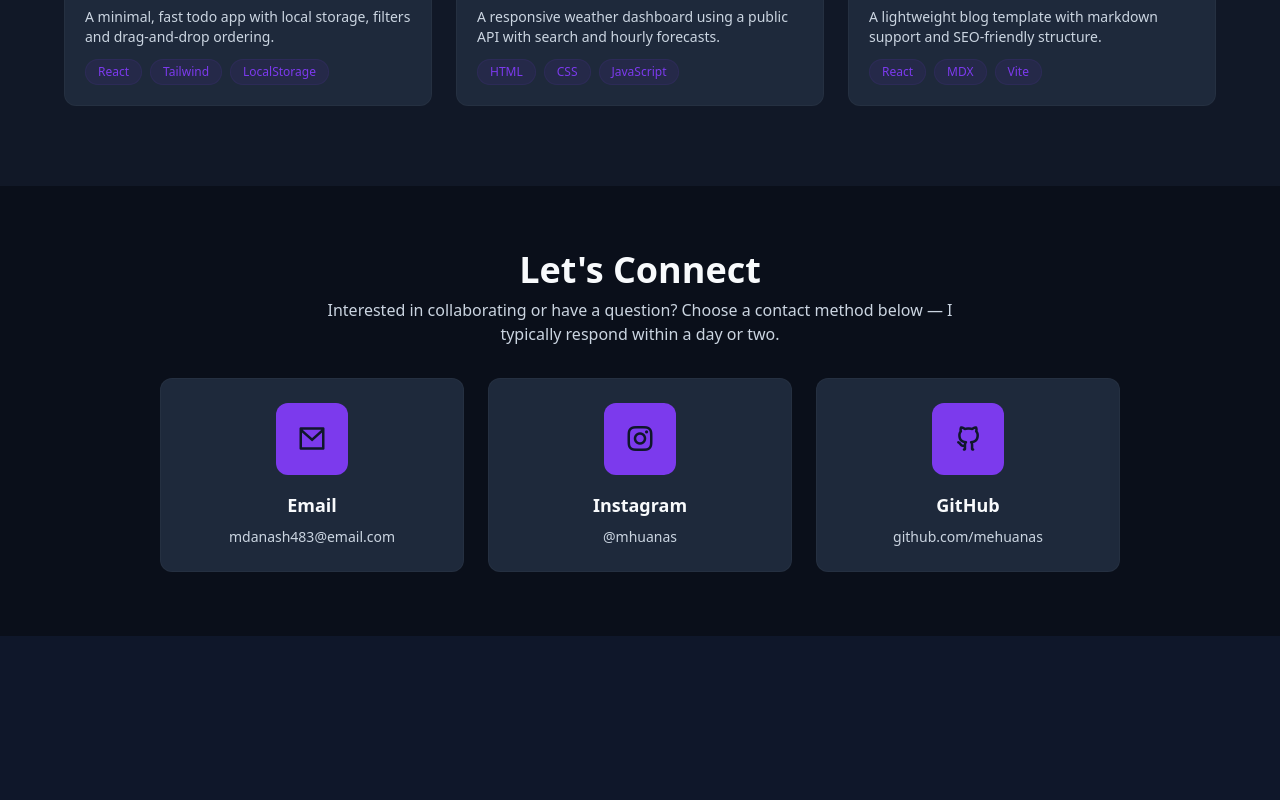
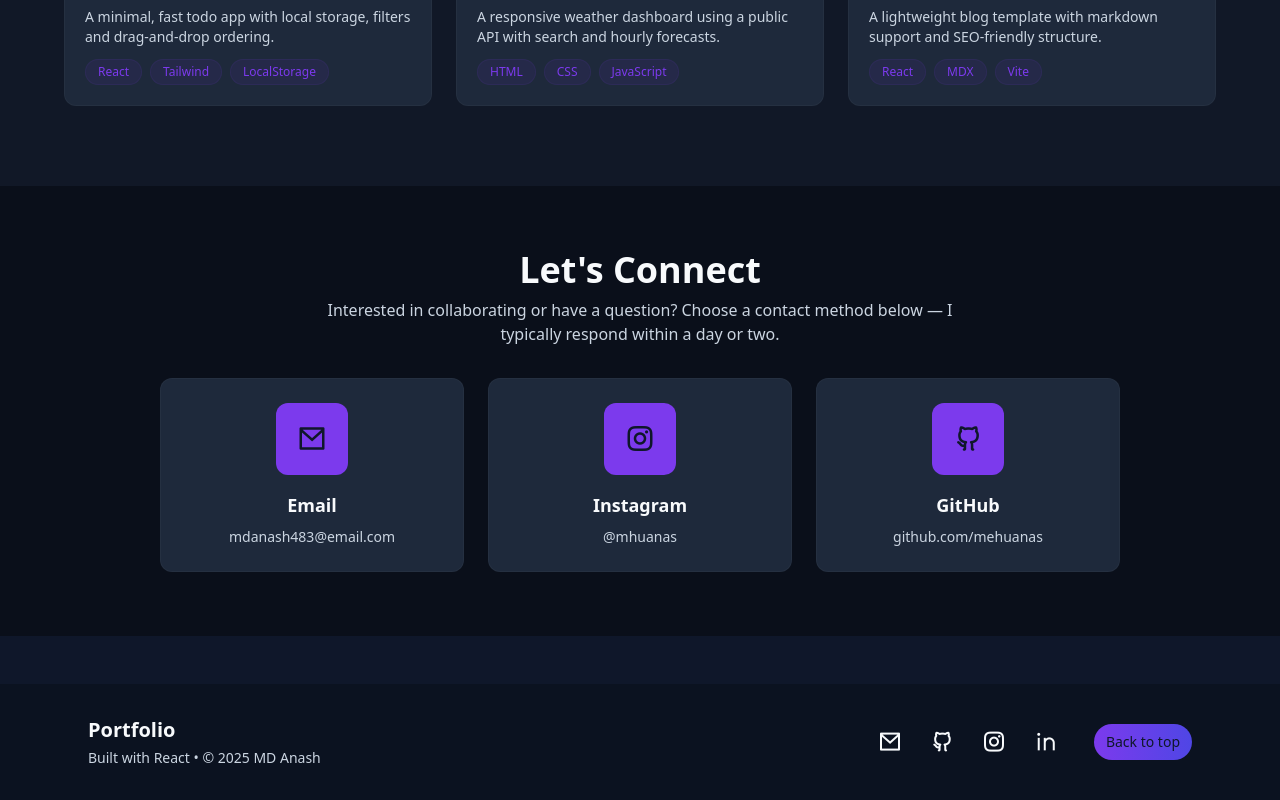
Before and after one commit to mehuanas/buildwithanas, a React (Vite) app: page / in a window 1280 px wide. Shown: the part 2038-2838 px from the top of the page. Before the commit the page ends 2674 px from the top, so only its background shows below. Built offline with nearby package versions, Linux system fonts and the light colour scheme.

Commit message:
added footer

```diff
--- /dev/null
+++ b/components/Footer.jsx
@@ -0,0 +1,87 @@
+import React from "react";
+
+const Footer = () => {
+  return (
+    <footer
+      id="footer"
+      role="contentinfo"
+      style={{ backgroundColor: "var(--bg-2)" }}
+      className="w-full py-8 mt-12 reveal"
+    >
+      <div className="max-w-6xl mx-auto px-4 sm:px-6 flex flex-col md:flex-row items-center justify-between gap-4">
+        <div className="text-center md:text-left">
+          <div
+            className="text-xl font-extrabold"
+            style={{ color: "var(--heading)" }}
+          >
+            Portfolio
+          </div>
+          <p className="text-sm mt-1" style={{ color: "var(--text)" }}>
+            Built with React • © {new Date().getFullYear()} MD Anash
+          </p>
+        </div>
+
+        <div className="flex items-center gap-4">
+          <nav aria-label="Social links" className="flex gap-3">
+            <a
+              href="mailto:mdanash483@email.com"
+              className="p-2 rounded-md card-hover"
+              aria-label="Send email"
+              style={{ color: "var(--heading)" }}
+            >
+              <i className="ri-mail-line text-2xl" aria-hidden="true"></i>
+            </a>
+
+            <a
+              href="https://github.com/mehuanas/"
+              target="_blank"
+              rel="noopener noreferrer"
+              className="p-2 rounded-md card-hover"
+              aria-label="Open GitHub profile"
+              style={{ color: "var(--heading)" }}
+            >
+              <i className="ri-github-line text-2xl" aria-hidden="true"></i>
+            </a>
+
+            <a
+              href="https://www.instagram.com/mhuanas/"
+              target="_blank"
+              rel="noopener noreferrer"
+              className="p-2 rounded-md card-hover"
+              aria-label="Open Instagram profile"
+              style={{ color: "var(--heading)" }}
+            >
+              <i className="ri-instagram-line text-2xl" aria-hidden="true"></i>
+            </a>
+
+            <a
+              href="https://www.linkedin.com/"
+              target="_blank"
+              rel="noopener noreferrer"
+              className="p-2 rounded-md card-hover"
+              aria-label="Open LinkedIn profile"
+              style={{ color: "var(--heading)" }}
+            >
+              <i className="ri-linkedin-line text-2xl" aria-hidden="true"></i>
+            </a>
+          </nav>
+
+          <a
+            href="#home"
+            className="ml-3 px-3 py-2 rounded-full cta-button text-sm font-medium"
+            style={{
+              background:
+                "linear-gradient(90deg, var(--accent-from), var(--accent-to))",
+              color: "var(--accent-text)",
+            }}
+            aria-label="Back to top"
+          >
+            Back to top
+          </a>
+        </div>
+      </div>
+    </footer>
+  );
+};
+
+export default Footer;
--- a/src/App.jsx
+++ b/src/App.jsx
@@ -1,5 +1,6 @@
 import About from "../components/About";
 import Contact from "../components/Contact";
+import Footer from "../components/Footer";
 import Home from "../components/Home";
 import Nav from "../components/Nav";
 import Projects from "../components/Projects";
@@ -11,6 +12,7 @@ const App = () => {
       <About />
       <Projects />
       <Contact />
+      <Footer />
     </main>
   );
 };
```
